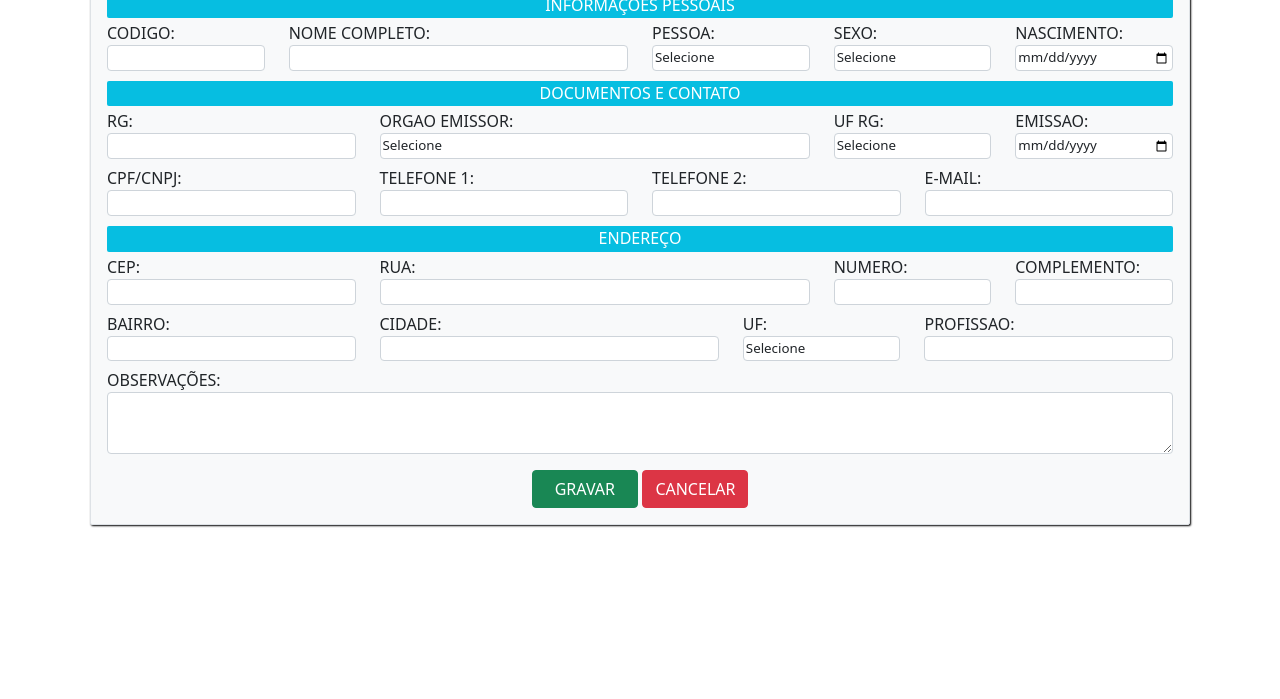
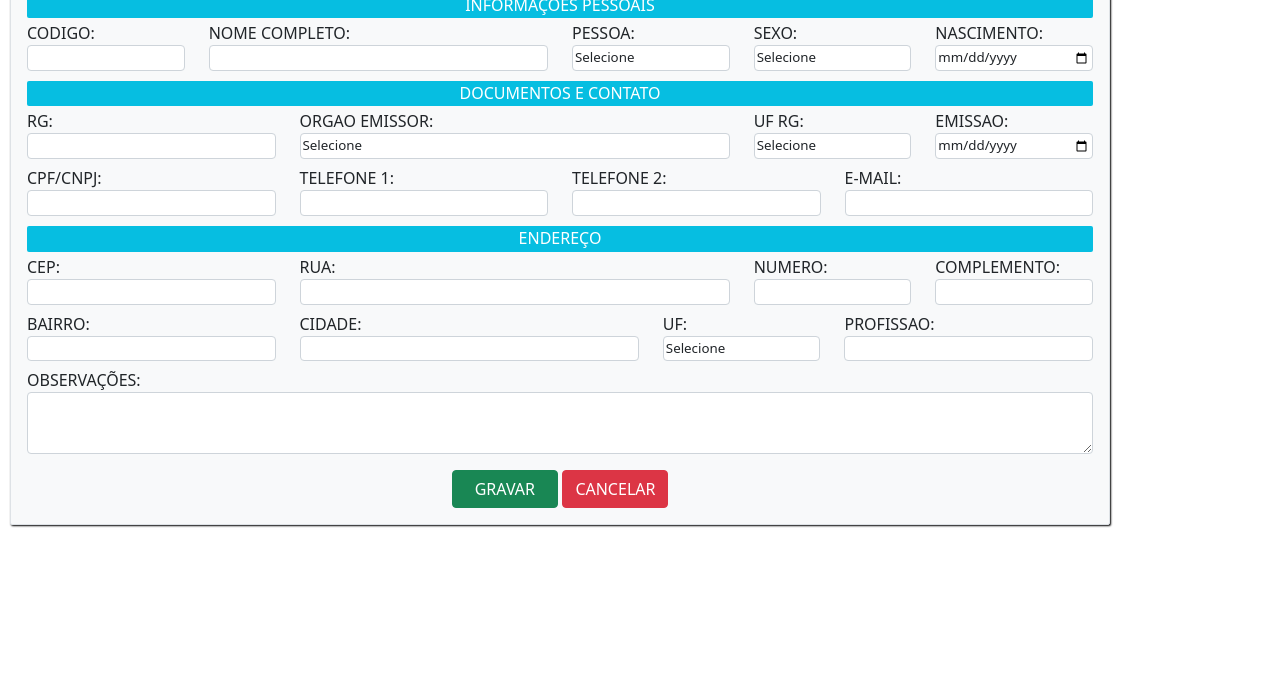
Before and after one commit to ThiagoMB60/Commercial-System, a plain HTML site: page cadastroClientes.html in a window 1280 px wide. Shown: the part 101-800 px from the top of the page. Drawn offline with nearby package versions, Linux system fonts and the light colour scheme.

Commit message:
Update cadastroClientes.css

```diff
--- a/css/cadastroClientes.css
+++ b/css/cadastroClientes.css
@@ -15,7 +15,9 @@ body{
 div.container {
 	box-shadow: 1.0px 1.0px 2px black;
 	max-width: 1100px;
-	border-radius: 2px
+	border-radius: 2px;
+	margin-right: 10px;
+	margin-left: 10px;
 }
 
 div.titulo{
```
